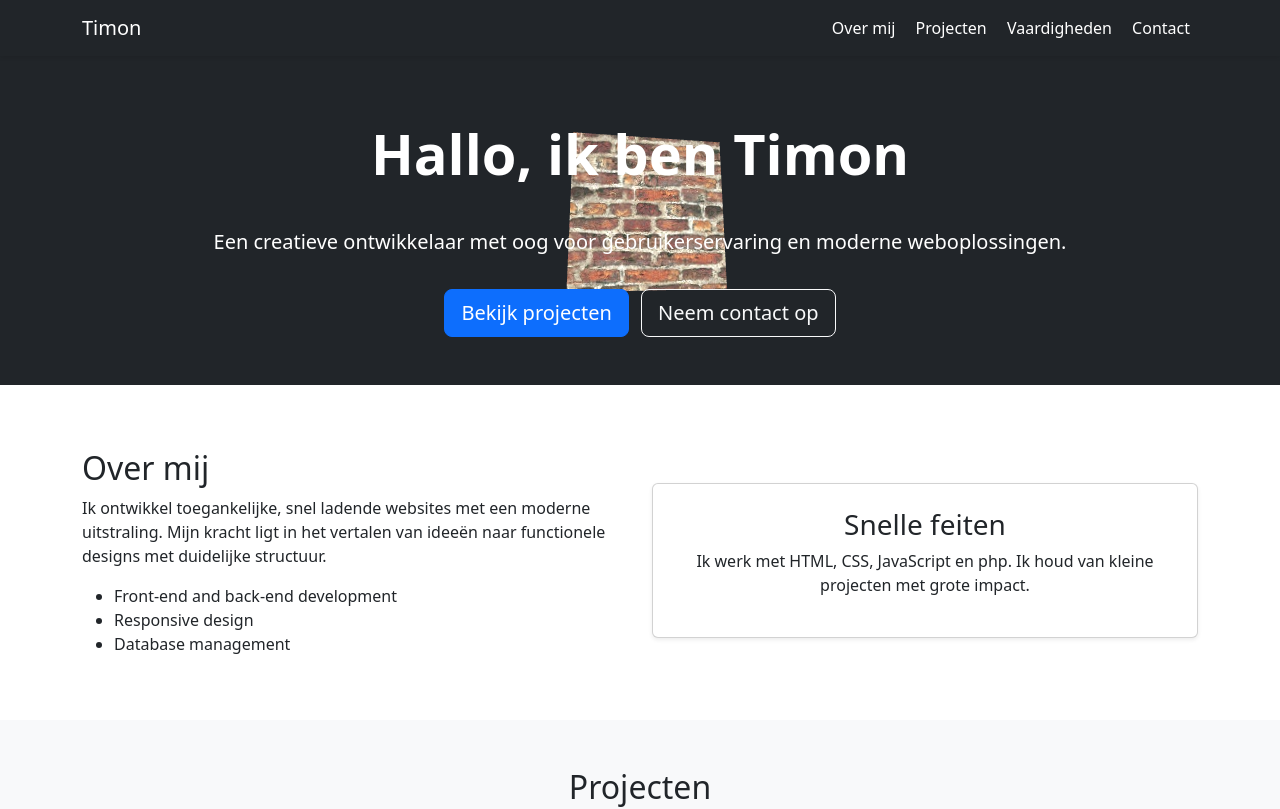
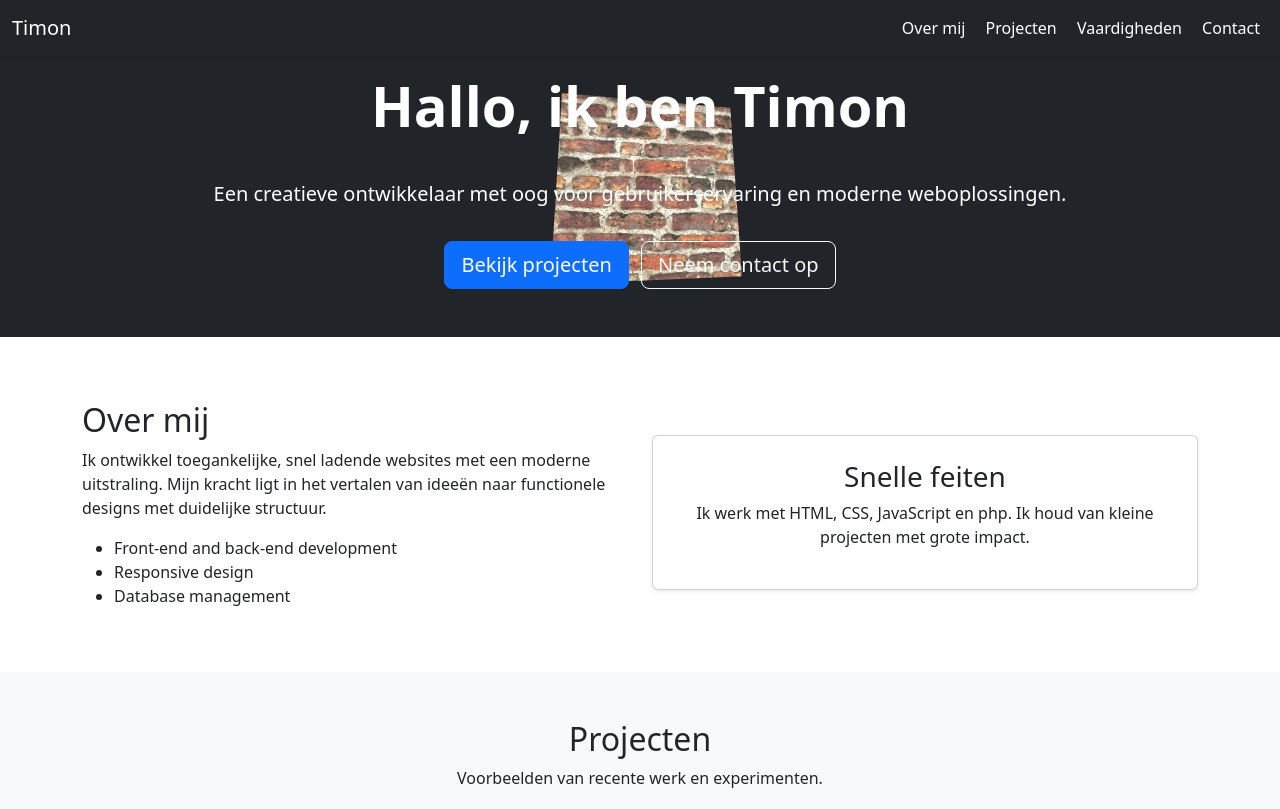
Before and after one commit to TimonHu/TimonHu.github.io, a plain HTML site: page index.html in a window 1280 px wide. Shown: the top 809 px of the page. Drawn offline with nearby package versions, Linux system fonts and the light colour scheme.

Commit message:
include the nav in index

```diff
--- /dev/null
+++ b/html/nav.html
@@ -0,0 +1,12 @@
+
+<header class="navbar navbar-dark bg-dark shadow-sm sticky-top">
+    <div class="container-fluid">
+        <a class="navbar-brand" href="#">Timon</a>
+        <nav>
+            <a class="nav-link d-inline text-white px-2" href="#about">Over mij</a>
+            <a class="nav-link d-inline text-white px-2" href="#projects">Projecten</a>
+            <a class="nav-link d-inline text-white px-2" href="#skills">Vaardigheden</a>
+            <a class="nav-link d-inline text-white px-2" href="#contact">Contact</a>
+        </nav>
+    </div>
+</header>
--- a/index.html
+++ b/index.html
@@ -5,22 +5,19 @@
     <meta name="viewport" content="width=device-width, initial-scale=1.0">
     <link href="https://cdn.jsdelivr.net/npm/bootstrap@5.3.8/dist/css/bootstrap.min.css" rel="stylesheet" integrity="sha384-sRIl4kxILFvY47J16cr9ZwB07vP4J8+LH7qKQnuqkuIAvNWLzeN8tE5YBujZqJLB" crossorigin="anonymous">
     <title>Timon</title>
+    <script>
+    fetch("html/nav.html")
+        .then(r => r.text())
+        .then(html => {
+            document.getElementById("navbar").innerHTML = html;
+        });
+    </script>
 </head>
 <body>
-    <header class="navbar navbar-dark bg-dark shadow-sm sticky-top">
-        <div class="container">
-            <a class="navbar-brand" href="#">Timon</a>
-            <nav>
-                <a class="nav-link d-inline text-white p-2" href="#about">Over mij</a>
-                <a class="nav-link d-inline text-white p-2" href="#projects">Projecten</a>
-                <a class="nav-link d-inline text-white p-2" href="#skills">Vaardigheden</a>
-                <a class="nav-link d-inline text-white p-2" href="#contact">Contact</a>
-            </nav>
-        </div>
-    </header>
+    <div id="navbar"></div>
 
     <main>
-        <section class="bg-dark text-center text-white mb-3 py-5 d-flex align-items-center position-relative">
+        <section class="bg-dark text-center text-white mb-3 pb-5 d-flex align-items-center position-relative">
             <canvas id="glCanvas"
                 class="position-absolute top-0 start-0 w-100 h-100 z-0">
             </canvas>
--- a/js/background-cube.js
+++ b/js/background-cube.js
@@ -32,7 +32,7 @@ const material = new THREE.MeshStandardMaterial({
     map: texture
 });
 
-const cube = new THREE.Mesh(geometry, material);cube.scale.set(1.6, 1.6, 1.6);
+const cube = new THREE.Mesh(geometry, material);cube.scale.set(2, 2, 2);
 scene.add(cube);
 
 const ambientLight = new THREE.AmbientLight(0xffffff, 0.6);
```
